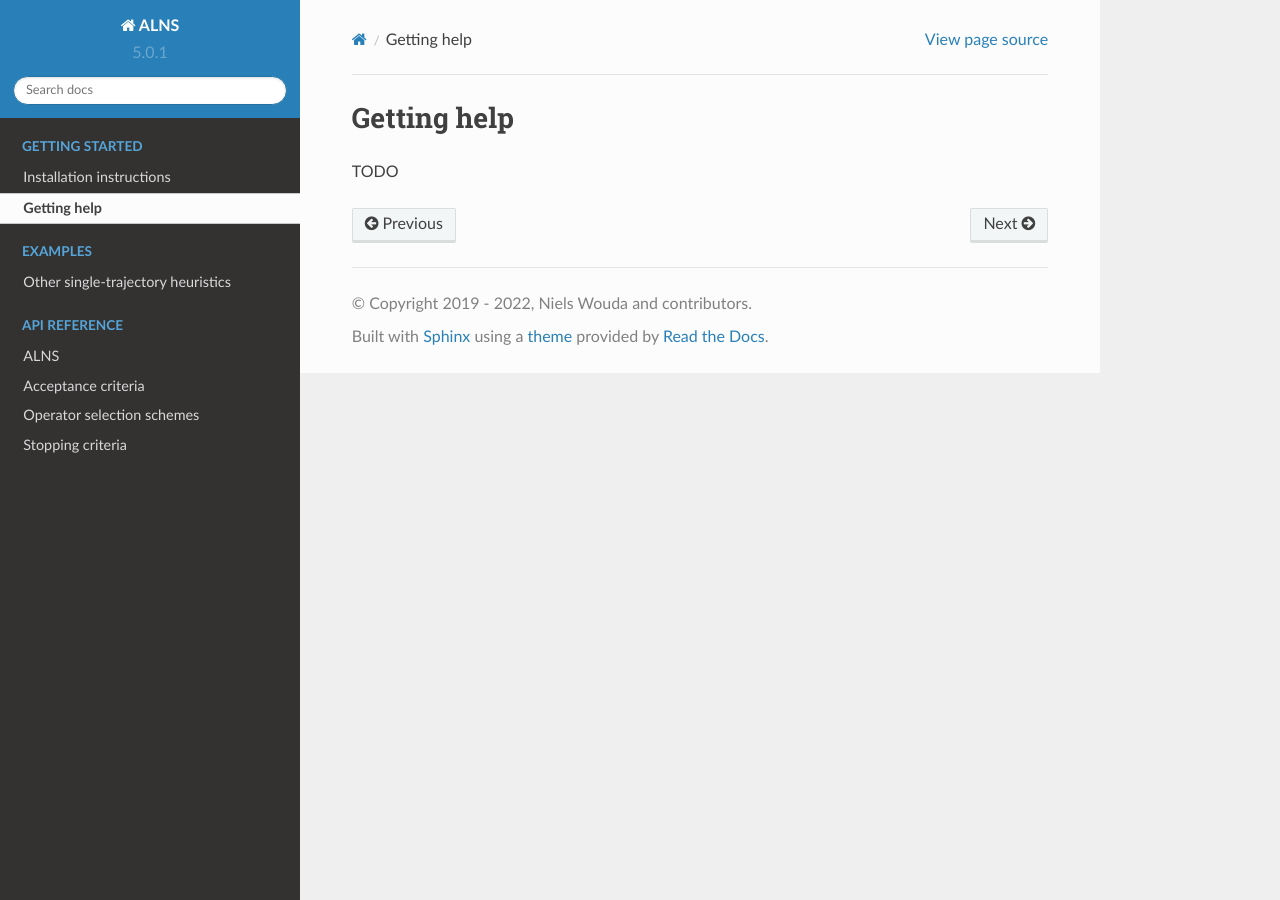
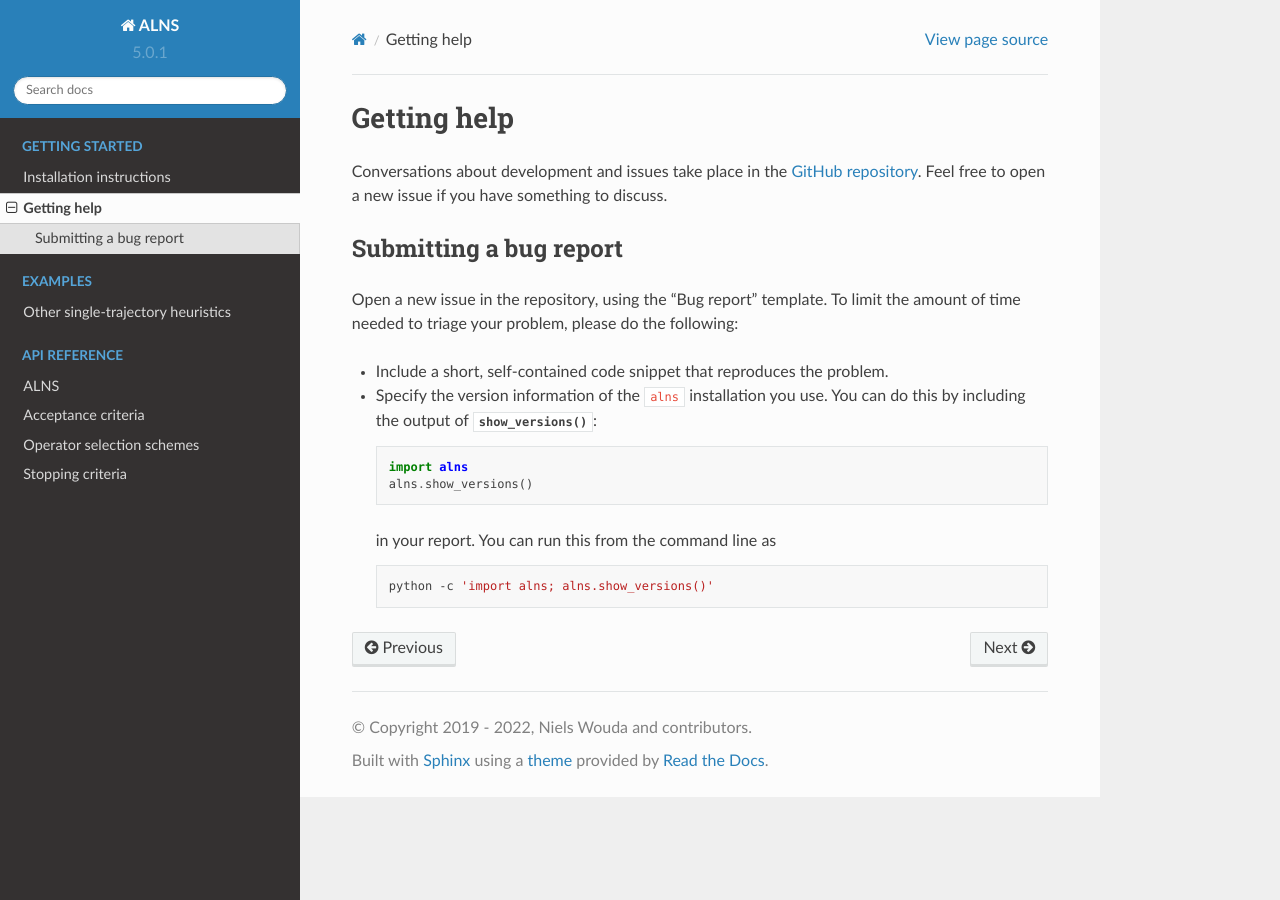
Before and after one commit to N-Wouda/ALNS, a Sphinx documentation site: the page built from docs/source/setup/getting_help.rst, in a window 1280 px wide. Built offline with Sphinx 7.4.7 and the Read the Docs theme 2.0.0, drawn with Linux system fonts in a browser that asks for light colours; pages that are not in the unit, such as notebooks, are missing from menus.

Commit message:
Finish getting help page

```diff
--- a/docs/source/conf.py
+++ b/docs/source/conf.py
@@ -25,7 +25,7 @@ for file in glob.iglob("../../examples/*.ipynb"):
     path = Path(file)
 
     print(f"Copy {path.name} into docs/source/examples/")
-    shutil.copy(path, f"examples/{path.name}")
+    shutil.copy2(path, f"examples/{path.name}")
 
 # -- Autodoc
 
--- a/docs/source/setup/getting_help.rst
+++ b/docs/source/setup/getting_help.rst
@@ -1,4 +1,27 @@
 Getting help
 ============
 
-TODO
+Conversations about development and issues take place in the `GitHub repository <https://github.com/N-Wouda/ALNS/>`_.
+Feel free to open a new issue if you have something to discuss.
+
+Submitting a bug report
+-----------------------
+
+Open a new issue in the repository, using the "Bug report" template.
+To limit the amount of time needed to triage your problem, please do the following:
+
+- Include a short, self-contained code snippet that reproduces the problem.
+- Specify the version information of the ``alns`` installation you use.
+  You can do this by including the output of :meth:`~alns.show_versions.show_versions`:
+
+  .. code-block:: python
+
+     import alns
+     alns.show_versions()
+
+  in your report.
+  You can run this from the command line as
+
+  .. code-block:: shell
+
+     python -c 'import alns; alns.show_versions()'
```
